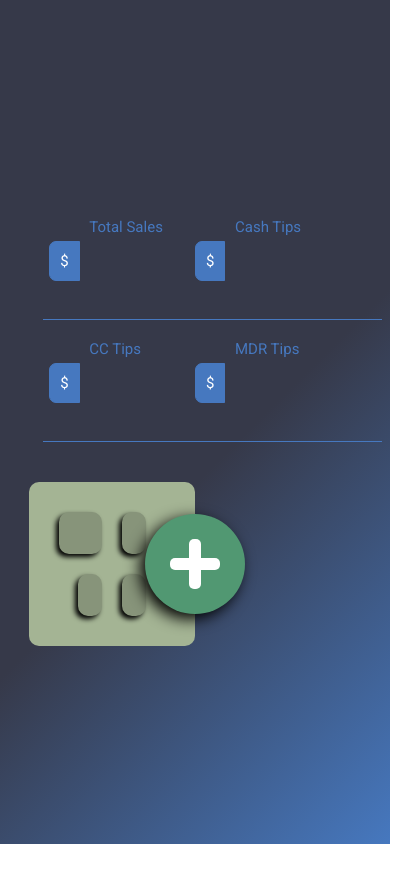
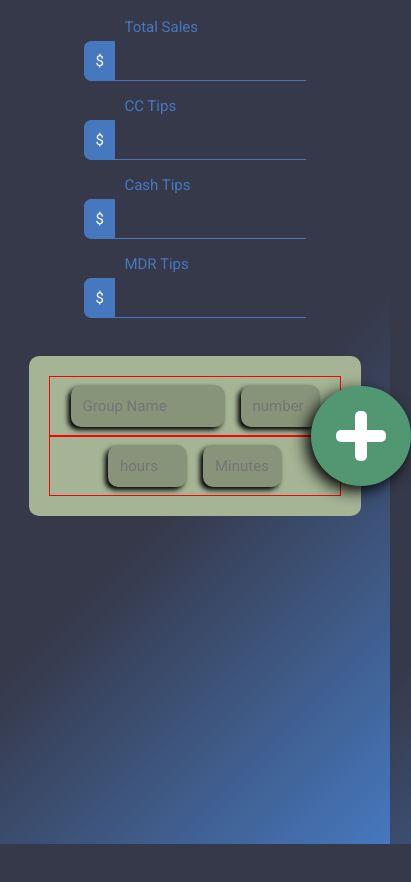
Before and after one commit to Eddie-Anguiano/brCalc_2, a website: page index.html in a window 390 px wide. Shown: the top 882 px of the page, 411 px wide, since content can reach past the window. Before the commit the page ends 844 px from the top, so only its background shows below. Drawn offline with Linux system fonts and the light colour scheme.

Commit message:
refactored checkout/group to be responsive

```diff
--- a/index.html
+++ b/index.html
@@ -13,7 +13,7 @@
 
   <body>
     <div class="container--flex">
-      <div class="wrapper">
+      <!-- <div class="wrapper"> -->
       <div class="container__left">
         <section class="checkout">
           <div class="checkout__left">
@@ -37,48 +37,50 @@
             <div class="checkout__totalCashTips cube">
               <label for="">Cash Tips</label>
               <div class="dollar">$</div>
-                <input
-                  type="text"
-                  id="cashTips__input"
-                  class="checkout__input"
-                />
+              <input type="text" id="cashTips__input" class="checkout__input" />
             </div>
             <div class="checkout__MDRTips cube">
               <label for="">MDR Tips</label>
               <div class="dollar">$</div>
-                <input
-                  type="text"
-                  id="MdrTips__input"
-                  class="checkout__input"
-                />
+              <input type="text" id="MdrTips__input" class="checkout__input" />
             </div>
           </div>
         </section>
 
         <section class="group">
-            <div class="group__left">
-              <div class="group__name cube">
+          <div class="group__top">
+            <div class="group__name cube --largeInput">
               <!-- <label for="name__input">Group Name</label> -->
-                <input type="text" id="name__input" class="group__input" />
+              <input
+                type="text"
+                id="name__input"
+                class="group__input"
+                placeholder="Group Name"
+              />
             </div>
-              <div class="group__hours cube">
+            <div class="group__number cube --smallInput">
               <!-- <label id="label" for="hours__input">Time Worked</label> -->
               <!-- <span class="hour--center">Time Worked</span> -->
               <input
                 type="text"
-                  id="hours__input"
+                id="number__input"
                 class="group__input"
-                  placeholder="Hours"
+                placeholder="number"
               />
             </div>
           </div>
 
-            <div class="group__right">
-              <div class="group__number cube">
+          <div class="group__bottom">
+            <div class="group__hours cube --smallInput">
               <!-- <label for="number__input">number</label> -->
-                <input type="number" id="number__input" class="group__input" />
+              <input
+                type="text"
+                id="hours__input"
+                class="group__input"
+                placeholder="hours"
+              />
             </div>
-              <div class="group__minutes cube">
+            <div class="group__minutes cube --smallInput">
               <input
                 type="text"
                 id="minutes__input"
@@ -94,6 +96,9 @@
           </div>
         </section>
       </div>
+
+      <div class="container__right">
+        <!-- </div> -->
       </div>
     </div>
     <script src="app.js"></script>
--- a/style.css
+++ b/style.css
@@ -6,7 +6,7 @@
   box-sizing: border-box;
   padding: 0;
   margin: 0;
-  font-family: 'Roboto', sans-serif;
+  font-family: "Roboto", sans-serif;
   /* border: 1px solid red; */
 }
 
@@ -44,20 +44,26 @@ html {
 }
 
 .container--flex {
-  height: 100vh;
+  min-height: 100vh;
+  max-width: 1920px;
+  width: 85%;
+  margin: 0 auto;
   display: flex;
   justify-content: center;
   align-items: center;
+  flex-wrap: wrap;
 }
 
-.wrapper {
+/* .wrapper {
   max-width: 1920px;
   width: 85%;
   margin: 0 auto;
-}
+  border: 1px solid red;
+  background-color: red;
+} */
 
 .cube {
-  padding: 1rem;
+  padding: 0.8rem;
 }
 
 label {
@@ -70,8 +76,19 @@ label {
 /*----------------------------------------------------*/
 
 .container__left {
-  width: 50%;
-  font-size: 1.8rem;
+  /* width: 48%; */
+  flex: 1 1 522px;
+  max-width: 645px;
+  font-size: 1.6rem;
+  /* border: 1px solid red; */
+}
+
+.container__right {
+  /* width: 48%; */
+  flex: 1 1 522px;
+  max-width: 645px;
+  /* border: 1px solid red; */
+  min-height: 80vh;
 }
 
 /*----------------------------------------------------*/
@@ -83,6 +100,7 @@ label {
   color: #4678bf;
   padding: 1rem;
   display: flex;
+  flex-wrap: wrap;
   justify-content: space-around;
   font-size: 1.5rem;
 }
@@ -97,10 +115,7 @@ label {
   background-color: #4678bf;
 }
 
-.checkout__left,
-.checkout__right {
-  width: 100%;
-}
+/*   */
 
 .checkout__input {
   padding: 1rem;
@@ -124,18 +139,23 @@ label {
   border-radius: 1rem;
   padding: 2rem;
   margin-top: 2rem;
-  display: flex;
-  justify-content: center;
-  flex-direction: row;
+  /* display: flex;
+  flex-wrap: wrap;
+  justify-content: center; */
+  /* flex-direction: row; */
 }
 
-.group__left,
-.group__right {
-  width: 100%;
+.group__top,
+.group__bottom {
+  display: flex;
+  border: 1px solid red;
+  /* flex-wrap: wrap; */
+  justify-content: center;
+  /* width: 100%; */
 }
 
 .group__input {
-  width: 100%;
+  /* width: auto; */
   padding: 1.2rem;
   border-radius: 1rem;
   color: white;
@@ -143,17 +163,44 @@ label {
   box-shadow: -0.3rem 0.3rem 0.5rem black;
   border: none;
   font-size: 1.5rem;
+  width: 100%;
+  /* min-width: 50px;
+  max-width: 300px; */
+}
+
+.--smallInput {
+  max-width: 95px;
+}
+
+.--largeInput {
+  max-width: 170px;
+}
+
+.group__name {
+  flex-grow: 3;
+}
+
+.group__number {
+  flex-grow: 1;
 }
 
 .group__hours {
-  text-align: right;
+  flex: 1;
 }
 
-#number__input,
+.group__minutes {
+  flex: 1;
+}
+
+/* .group__hours {
+  text-align: right;
+} */
+
+/* #number__input,
 #hours__input,
 #minutes__input {
-  width: 50%;
-}
+  width: auto;
+} */
 
 .submit {
   height: 10rem;
```
Lines whose indentation alone changed are shown as unchanged.
